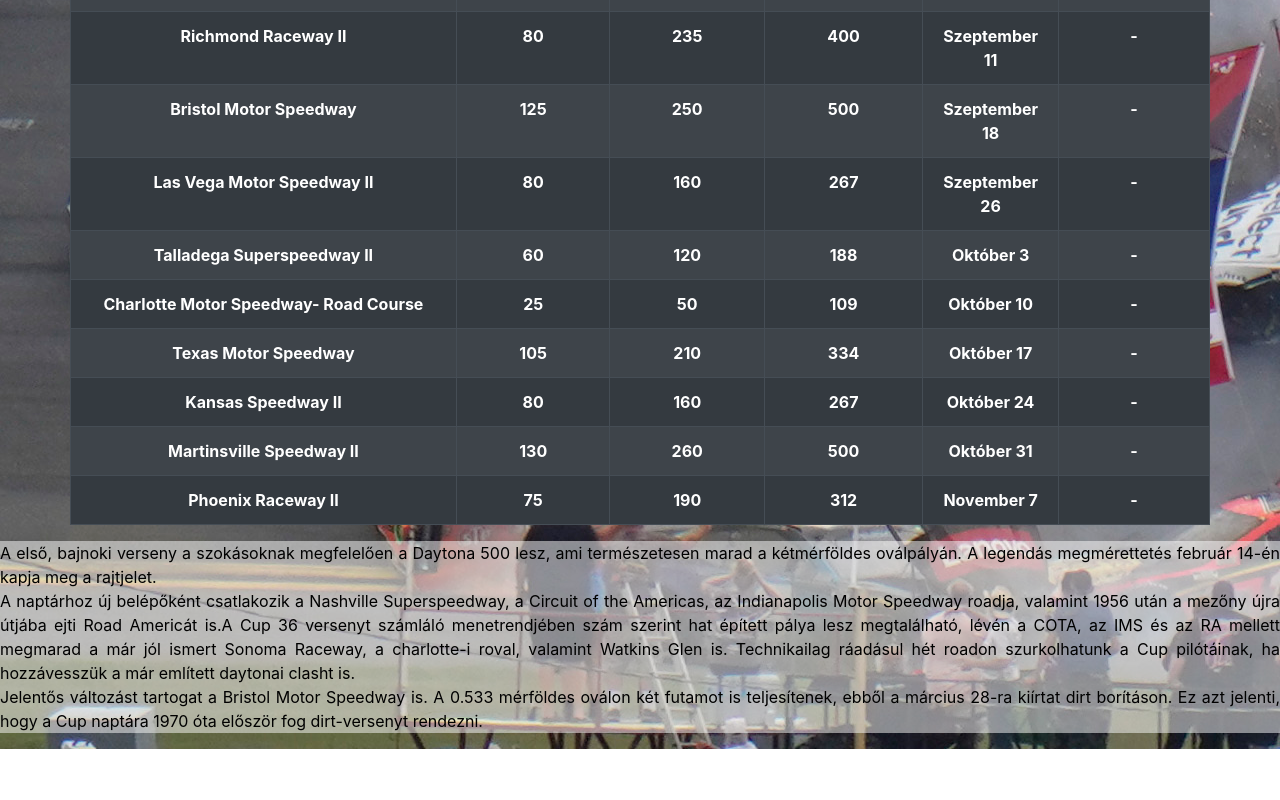
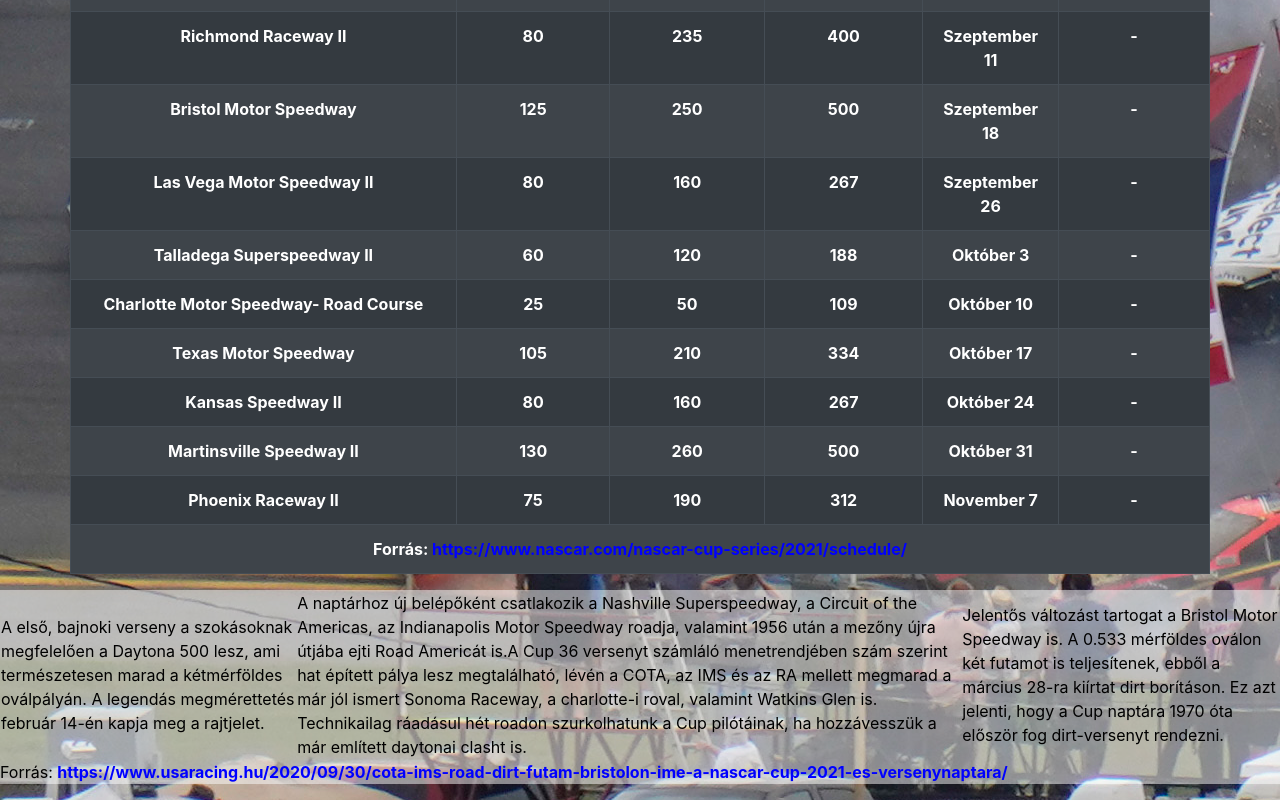
Before and after one commit to gcsanad/Nascar, a plain HTML site: page index.html in a window 1280 px wide. Shown: the part 1644-2444 px from the top of the page. Before the commit the page ends 2393 px from the top, so only its background shows below. Drawn offline with nearby package versions, Linux system fonts and the light colour scheme.

Commit message:
Add files via upload

```diff
--- a/index.html
+++ b/index.html
@@ -19,7 +19,7 @@
             <table class="table table-dark table-striped table-hover table-bordered" style="text-align: center">
                 <tr>
                     <th colspan="6">
-                        <p style="text-align: center;"><i>2021 NASCAR Cup Seriese</i></p>
+                        <p style="text-align: center;"><i>2021 NASCAR Cup Series</i></p>
                     </th>
                 </tr>
                 <tr>
@@ -332,22 +332,40 @@
                     <th>November 7</th>
                     <th>-</th>
                 </tr>
+                <tr>
+                    <th colspan="6">
+                        Forrás: <a target="_blank"
+                            href="https://www.nascar.com/nascar-cup-series/2021/schedule/">https://www.nascar.com/nascar-cup-series/2021/schedule/</a>
+                    </th>
+                </tr>
             </table>
 
         </div>
     </div>
     <div id="idk">
-        <p>A első, bajnoki verseny a szokásoknak megfelelően a Daytona 500 lesz, ami természetesen marad a kétmérföldes
-            oválpályán. A legendás megmérettetés február 14-én kapja meg a rajtjelet.<br>
-            A naptárhoz új belépőként csatlakozik a Nashville Superspeedway, a Circuit of the Americas, az Indianapolis
-            Motor Speedway roadja, valamint 1956 után a mezőny újra útjába ejti Road Americát is.A Cup 36 versenyt
-            számláló menetrendjében szám szerint hat épített pálya lesz megtalálható, lévén a COTA, az IMS és az RA
-            mellett megmarad a már jól ismert Sonoma Raceway, a charlotte-i roval, valamint Watkins Glen is.
-            Technikailag ráadásul hét roadon szurkolhatunk a Cup pilótáinak, ha hozzávesszük a már említett daytonai
-            clasht is.<br>
-            Jelentős változást tartogat a Bristol Motor Speedway is.
-            A 0.533 mérföldes oválon két futamot is teljesítenek, ebből a március 28-ra kiírtat dirt borításon.
-            Ez azt jelenti, hogy a Cup naptára 1970 óta először fog dirt-versenyt rendezni.</p>
+        <table>
+            <tr id="szoveg">
+                <td>A első, bajnoki verseny a szokásoknak megfelelően a Daytona 500 lesz, ami természetesen marad a
+                    kétmérföldes
+                    oválpályán. A legendás megmérettetés február 14-én kapja meg a rajtjelet.</td>
+                <td>A naptárhoz új belépőként csatlakozik a Nashville Superspeedway, a Circuit of the Americas, az
+                    Indianapolis
+                    Motor Speedway roadja, valamint 1956 után a mezőny újra útjába ejti Road Americát is.A Cup 36
+                    versenyt
+                    számláló menetrendjében szám szerint hat épített pálya lesz megtalálható, lévén a COTA, az IMS és az
+                    RA
+                    mellett megmarad a már jól ismert Sonoma Raceway, a charlotte-i roval, valamint Watkins Glen is.
+                    Technikailag ráadásul hét roadon szurkolhatunk a Cup pilótáinak, ha hozzávesszük a már említett
+                    daytonai
+                    clasht is.</td>
+                <td> Jelentős változást tartogat a Bristol Motor Speedway is.
+                    A 0.533 mérföldes oválon két futamot is teljesítenek, ebből a március 28-ra kiírtat dirt borításon.
+                    Ez azt jelenti, hogy a Cup naptára 1970 óta először fog dirt-versenyt rendezni.</td>
+            </tr>
+        </table>
+        <p>Forrás: <a id="forras" target="_blank"
+                href="https://www.usaracing.hu/2020/09/30/cota-ims-road-dirt-futam-bristolon-ime-a-nascar-cup-2021-es-versenynaptara/">https://www.usaracing.hu/2020/09/30/cota-ims-road-dirt-futam-bristolon-ime-a-nascar-cup-2021-es-versenynaptara/</a>
+        </p>
     </div>
 </body>
 
--- a/styles.css
+++ b/styles.css
@@ -4,7 +4,31 @@ body{
 
 #idk{
     background-color: rgba(255, 255, 255, 50%);
-    text-align: justify;
     color: black;
-    font-size: ;
 }
+
+a{
+    color: blue;
+    text-decoration: none;
+
+}
+
+a:hover{
+    border: 1px solid black;
+    color: blue;
+}
+
+#forras{
+    color: blue;
+    text-decoration: none;
+    font-weight: bold;
+}
+
+#forras:hover{
+    color: red;
+    border: 2px solid black;
+}
+
+#szoveg:hover{
+    font-weight: bold;
+}
```
